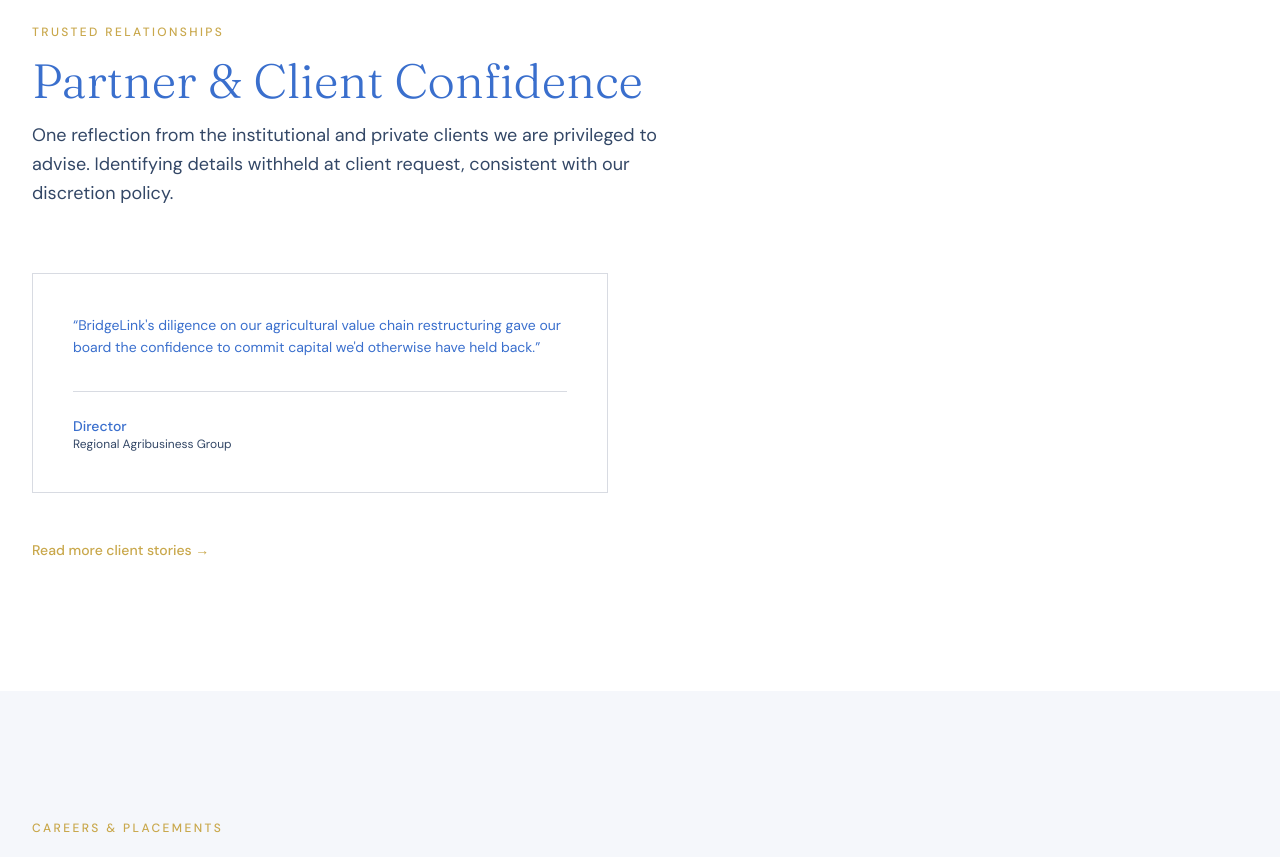
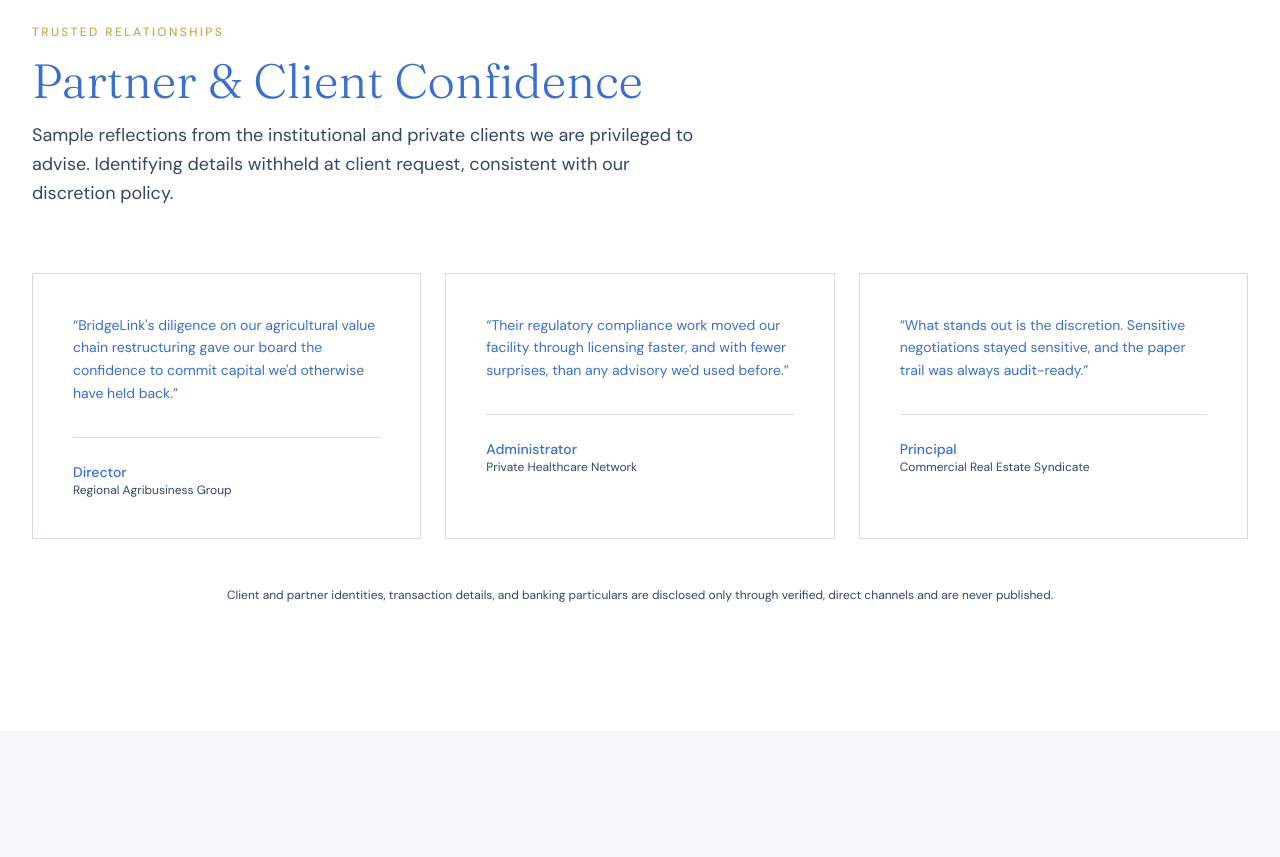
Before and after one commit to chiefthechief/bridgelink, a React (Vite) app: page / in a window 1280 px wide. Shown: the part 4120-4977 px from the top of the page. Built offline with nearby package versions, Linux system fonts and the light colour scheme.

Commit message:
fixed testimonials section

```diff
--- a/src/components/Testimonials.tsx
+++ b/src/components/Testimonials.tsx
@@ -8,7 +8,7 @@
 }
 
 export function Testimonials({ variant = 'full' }: TestimonialsProps) {
-  const isTeaser = variant === 'teaser'
+  const isTeaser = variant === 'full'
   const displayed = isTeaser ? [testimonials[0]] : testimonials
 
   return (
--- a/src/pages/AboutPage.tsx
+++ b/src/pages/AboutPage.tsx
@@ -146,7 +146,7 @@
         </div>
       </section>
 
-      <Testimonials variant="full" />
+      <Testimonials variant="teaser" />
     </>
   )
 }
```
